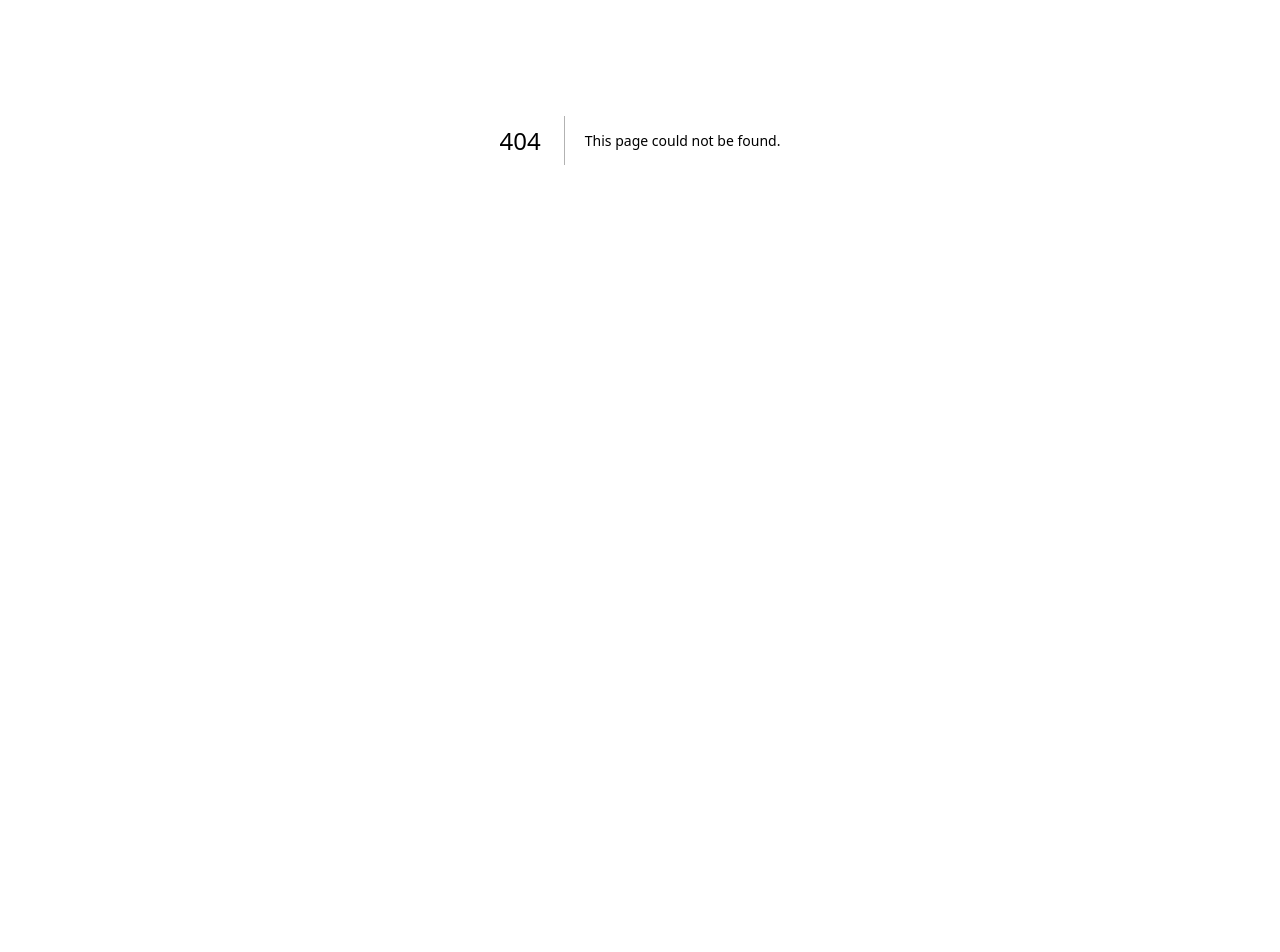
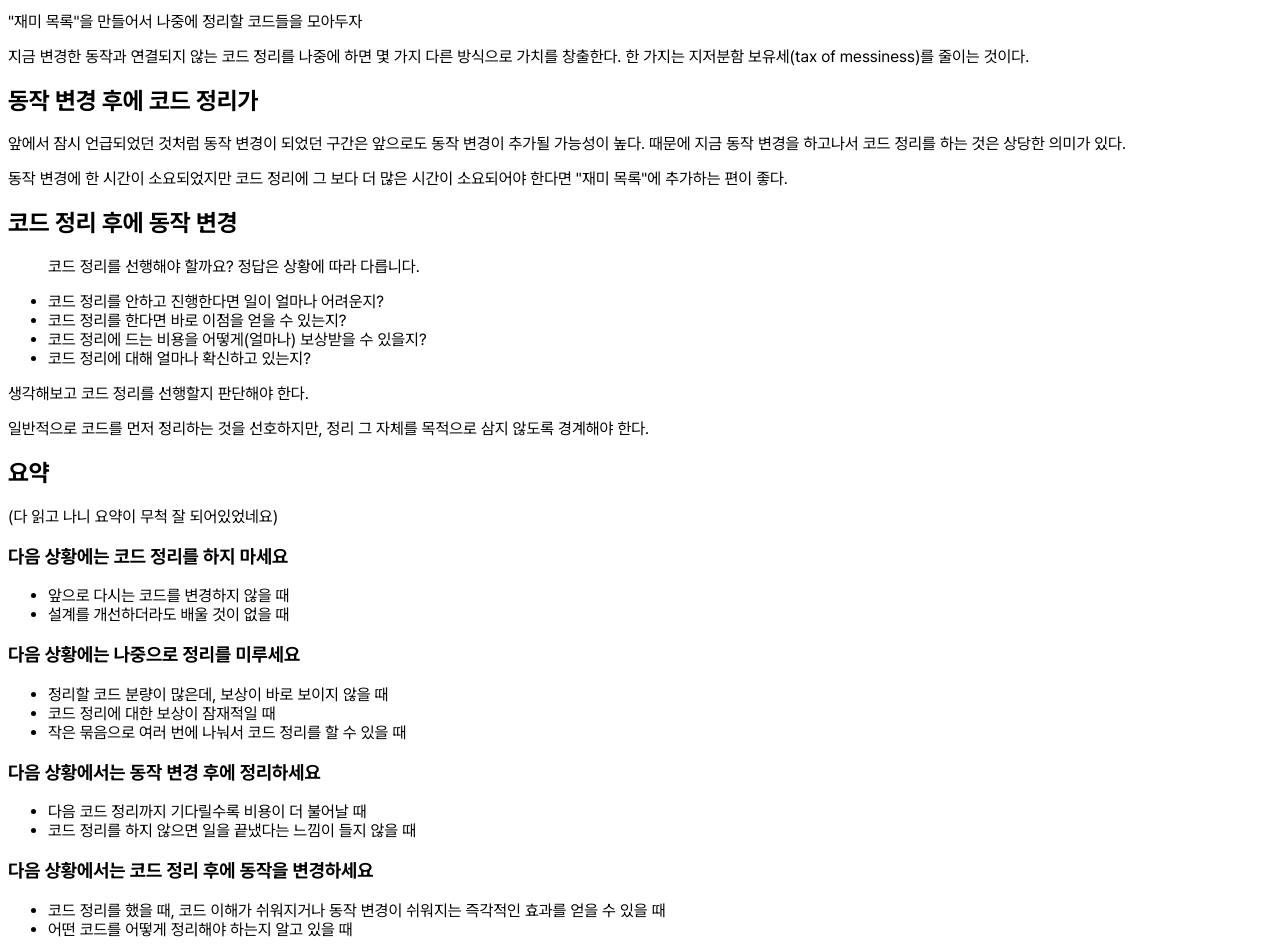
Before and after one commit to moon-and-rich/cant-back, a Next.js app: page /posts/tidy-first/part2/chapter21/bo-like-chicken in a window 1280 px wide. Before the commit this address had no page. Shown: the part 260-1212 px from the top of the page. Before the commit the page ends 800 px from the top, so only its background shows below. Built offline with nearby package versions, Linux system fonts and the light colour scheme.

Commit message:
docs: chapter 21

```diff
--- /dev/null
+++ b/pages/posts/tidy-first/part2/chapter21/bo-like-chicken.mdx
@@ -0,0 +1,57 @@
+# 코드 정리 시점
+
+## 코드드를 정리하지 않기
+
+진짜로 변경이 필요 없는 시스템이라면 "고장 나지 않으면 고치지도 말자"라는 말이 합리적일 수 있다. 극히 드물지만 이러한 사례가 존재 하긴 한다.
+
+## 나중에 정리하기
+
+코드 정리를 미루는 일을 굉장히 신기하게 바라보는 사람들이 많지만, 책에서 나중에 코드를 정리하겠다는 선택을 마치 정답처럼 여기는 이유는 지금 정리할 코드가 너무 많으니 언제해도 상관없다는 논리이다
+
+"재미 목록"을 만들어서 나중에 정리할 코드들을 모아두자
+
+지금 변경한 동작과 연결되지 않는 코드 정리를 나중에 하면 몇 가지 다른 방식으로 가치를 창출한다. 한 가지는 지저분함 보유세(tax of messiness)를 줄이는 것이다.
+
+## 동작 변경 후에 코드 정리가
+
+앞에서 잠시 언급되었던 것처럼 동작 변경이 되었던 구간은 앞으로도 동작 변경이 추가될 가능성이 높다. 때문에 지금 동작 변경을 하고나서 코드 정리를 하는 것은 상당한 의미가 있다.
+
+동작 변경에 한 시간이 소요되었지만 코드 정리에 그 보다 더 많은 시간이 소요되어야 한다면 "재미 목록"에 추가하는 편이 좋다.
+
+## 코드 정리 후에 동작 변경
+
+> 코드 정리를 선행해야 할까요? 정답은 상황에 따라 다릅니다.
+
+- 코드 정리를 안하고 진행한다면 일이 얼마나 어려운지?
+- 코드 정리를 한다면 바로 이점을 얻을 수 있는지?
+- 코드 정리에 드는 비용을 어떻게(얼마나) 보상받을 수 있을지?
+- 코드 정리에 대해 얼마나 확신하고 있는지?
+
+생각해보고 코드 정리를 선행할지 판단해야 한다.
+
+일반적으로 코드를 먼저 정리하는 것을 선호하지만, 정리 그 자체를 목적으로 삼지 않도록 경계해야 한다.
+
+## 요약
+
+(다 읽고 나니 요약이 무척 잘 되어있었네요)
+
+### 다음 상황에는 코드 정리를 하지 마세요
+
+- 앞으로 다시는 코드를 변경하지 않을 때
+- 설계를 개선하더라도 배울 것이 없을 때
+
+### 다음 상황에는 나중으로 정리를 미루세요
+
+- 정리할 코드 분량이 많은데, 보상이 바로 보이지 않을 때
+- 코드 정리에 대한 보상이 잠재적일 때
+- 작은 묶음으로 여러 번에 나눠서 코드 정리를 할 수 있을 때
+
+### 다음 상황에서는 동작 변경 후에 정리하세요
+
+- 다음 코드 정리까지 기다릴수록 비용이 더 불어날 때
+- 코드 정리를 하지 않으면 일을 끝냈다는 느낌이 들지 않을 때
+
+### 다음 상황에서는 코드 정리 후에 동작을 변경하세요
+
+- 코드 정리를 했을 때, 코드 이해가 쉬워지거나 동작 변경이 쉬워지는 즉각적인 효과를 얻을 수 있을 때
+- 어떤 코드를 어떻게 정리해야 하는지 알고 있을 때
```
Also changed, not shown: pages/posts/tidy-first/part2/chapter21/_meta.json (added, +8 -0 lines).
